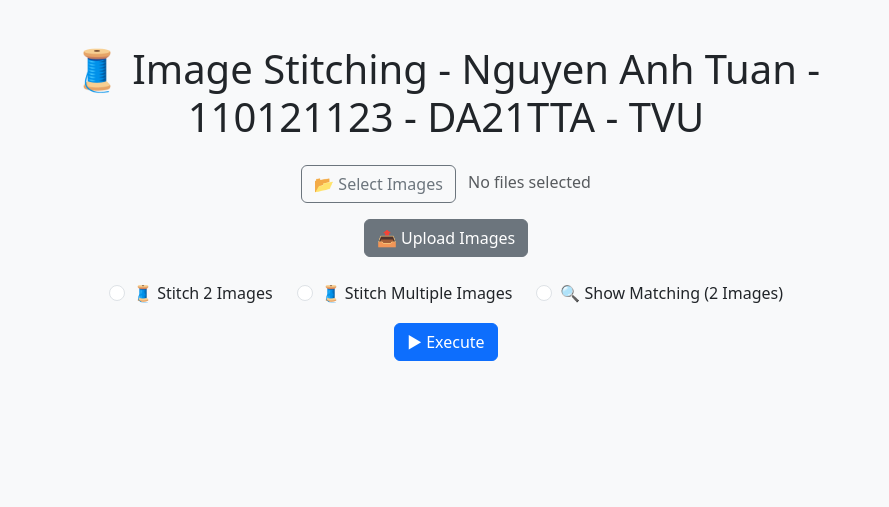
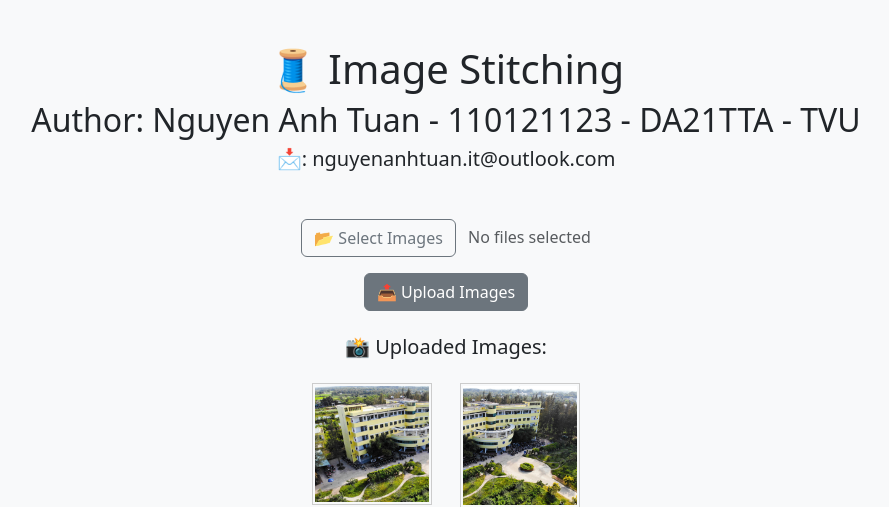
Before and after one commit to NguyenAnhTuann/ImagesStitching-SIFT-FLANN-RANSAC, a Flask app: page / in a window 1280 px wide. Shown: the top 507 px of the page, without its empty margins (194-1083 px from the left). Run offline with Flask 3, Linux system fonts and the light colour scheme.

Commit message:
Auto update

```diff
--- a/NguyenAnhTuan-110121123-DA21TTA_BT004/templates/index.html
+++ b/NguyenAnhTuan-110121123-DA21TTA_BT004/templates/index.html
@@ -47,7 +47,9 @@
 
 <body>
     <div class="container text-center">
-        <h1 class="mb-4">🧵 Image Stitching - Nguyen Anh Tuan - 110121123 - DA21TTA - TVU</h1>
+        <h1>🧵 Image Stitching</h1>
+        <h2>Author: Nguyen Anh Tuan - 110121123 - DA21TTA - TVU</h2>
+        <h5 class="mb-5">📩: nguyenanhtuan.it@outlook.com</h3>
 
         {% if error_message %}
         <div class="alert alert-danger" role="alert">
```
Also changed, not shown: NguyenAnhTuan-110121123-DA21TTA_BT004/static/result.jpg (added), NguyenAnhTuan-110121123-DA21TTA_BT004/static/uploads/2-tvu1.PNG (added), NguyenAnhTuan-110121123-DA21TTA_BT004/static/uploads/2-tvu2.PNG (added), pic test/errortvu.png (added).
